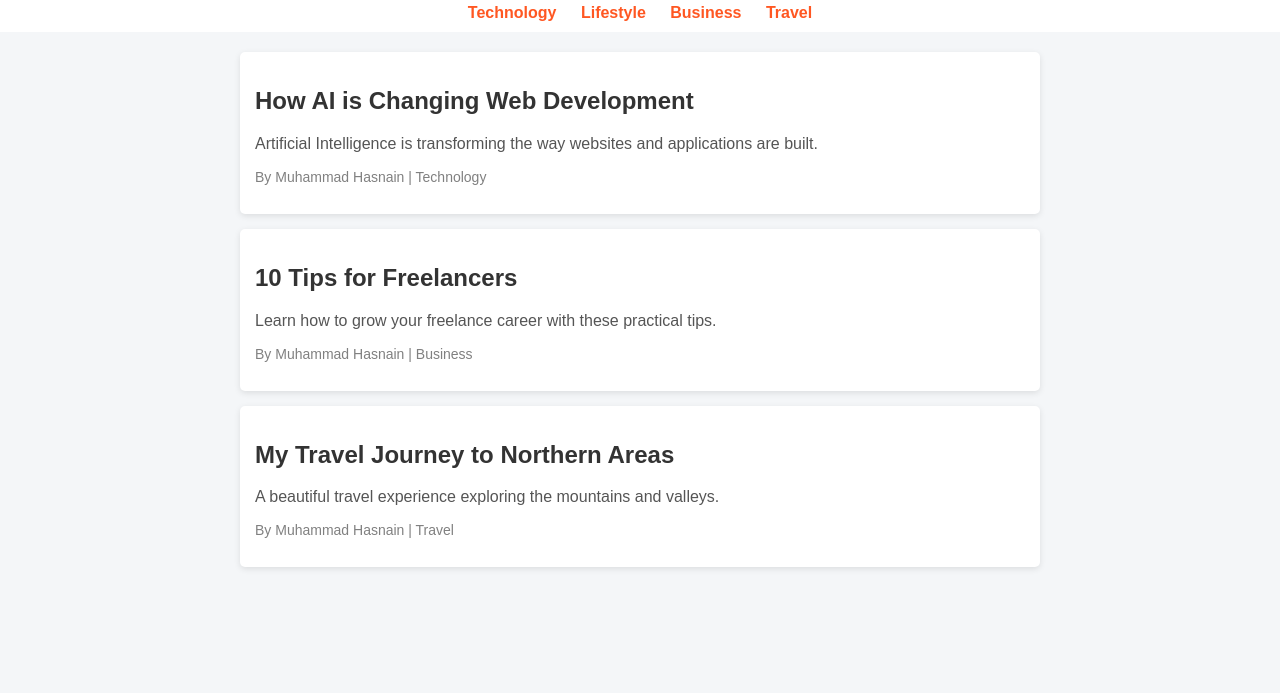
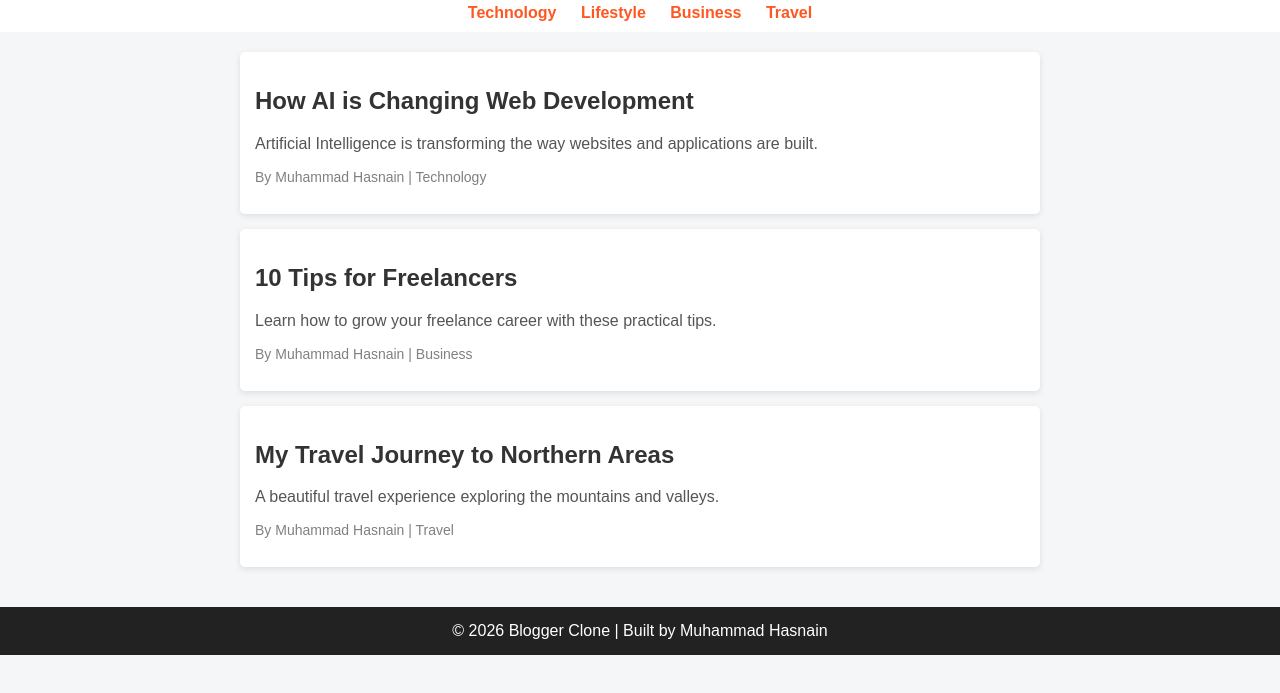
Before and after one commit to hasnainworktime/blogger-clone, a plain HTML site: page index.html in a window 1280 px wide. Shown: the part 73-766 px from the top of the page. Drawn offline with Linux system fonts and the light colour scheme.

Commit message:
Add footer with copyright information

```diff
--- a/index.html
+++ b/index.html
@@ -59,3 +59,6 @@
 <div class="container">
   <!-- your blog posts here -->
 </div>
+<footer>
+  © 2026 Blogger Clone | Built by Muhammad Hasnain
+</footer>
```
